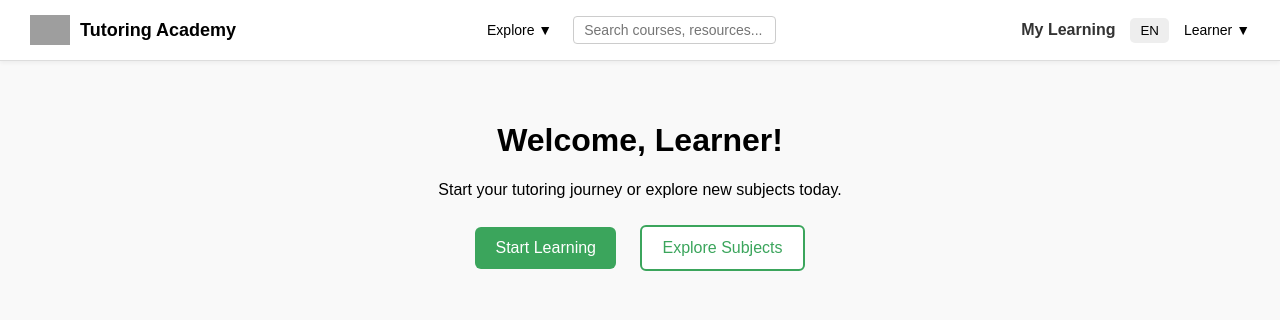
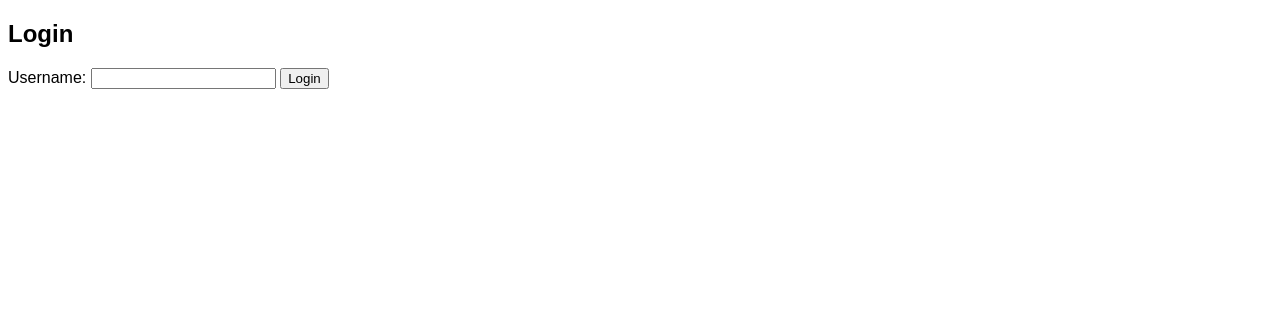
Before and after one commit to Zaiii12/Peer2Peer, a PHP site: page /dashboard.php in a window 1280 px wide. Shown: the top 320 px of the page. Run offline with PHP 8.4, Linux system fonts and the light colour scheme; grey boxes are pictures that could not be loaded.

Commit message:
Updated PHP code for admin dashboard and student/tutor requests

```diff
--- a/dashboard.php
+++ b/dashboard.php
@@ -1,172 +1,248 @@
 <?php
+session_start();
 
-$userName = "Learner";
-?>
-<!DOCTYPE html>
-<html lang="en">
-<head>
-    <meta charset="UTF-8">
-    <title>Tutoring Dashboard</title>
-    <style>
-        body {
-            margin: 0;
-            font-family: Arial, sans-serif;
-            background: #f9f9f9;
+
+$studentsFile = 'students.json';
+$tutorsFile = 'tutors.json';
+
+
+function loadData($file) {
+    if (file_exists($file)) {
+        return json_decode(file_get_contents($file), true);
+    }
+    return [];
 }
 
-        .header {
-            display: flex;
-            justify-content: space-between;
-            align-items: center;
-            background: white;
-            padding: 15px 30px;
-            border-bottom: 1px solid #ddd;
-            box-shadow: 0 2px 4px rgba(0,0,0,0.05);
+
+function saveData($file, $data) {
+    file_put_contents($file, json_encode($data, JSON_PRETTY_PRINT));
 }
 
-        .logo {
-            display: flex;
-            align-items: center;
-            font-weight: bold;
-            font-size: 18px;
+
+$students = loadData($studentsFile);
+$tutors = loadData($tutorsFile);
+
+
+if ($_SERVER['REQUEST_METHOD'] == 'POST' && isset($_POST['username'])) {
+    $_SESSION['username'] = $_POST['username'];
+    header('Location: ?page=dashboard');
+    exit();
 }
 
-        .logo img {
-            height: 30px;
-            margin-right: 10px;
+
+if (isset($_GET['page']) && $_GET['page'] === 'logout') {
+    session_destroy();
+    header('Location: ?page=login');
+    exit();
 }
 
-        .nav {
-            display: flex;
-            align-items: center;
-            gap: 15px;
+
+if (!isset($_SESSION['username']) && (isset($_GET['page']) && $_GET['page'] !== 'login')) {
+    header('Location: ?page=login');
+    exit();
 }
 
-        .search-bar {
-            padding: 5px 10px;
-            font-size: 14px;
-            border-radius: 4px;
-            border: 1px solid #ccc;
+
+$page = isset($_GET['page']) ? $_GET['page'] : 'login';
+
+
+if ($_SERVER['REQUEST_METHOD'] == 'POST' && $page == 'student_request') {
+    $new_student = [
+        "id" => count($students) + 1,
+        "date" => date("m-d-Y"),
+        "sr_code" => $_POST['sr_code'],
+        "name" => $_POST['name'],
+        "gender" => $_POST['gender'],
+        "email" => $_POST['email']
+    ];
+    $students[] = $new_student;
+    saveData($studentsFile, $students);
 }
 
-        .explore-dropdown, .user-dropdown {
-            position: relative;
+if ($_SERVER['REQUEST_METHOD'] == 'POST' && $page == 'tutor_request') {
+    $new_tutor = [
+        "id" => count($tutors) + 1,
+        "date" => date("m-d-Y"),
+        "name" => $_POST['name'],
+        "gender" => $_POST['gender'],
+        "email" => $_POST['email']
+    ];
+    $tutors[] = $new_tutor;
+    saveData($tutorsFile, $tutors);
 }
 
-        .explore-dropdown button,
-        .user-dropdown span {
-            cursor: pointer;
-            background: none;
-            border: none;
-            font-size: 14px;
+
+if ($_SERVER['REQUEST_METHOD'] == 'POST' && $page == 'update_profile') {
+    $_SESSION['username'] = $_POST['username'];
 }
 
-        .dropdown-content {
-            display: none;
-            position: absolute;
-            background: white;
-            box-shadow: 0px 4px 8px rgba(0,0,0,0.1);
-            padding: 10px;
-            top: 100%;
-            left: 0;
-            min-width: 150px;
-            z-index: 10;
+
+if (isset($_GET['delete_student'])) {
+    $studentId = $_GET['delete_student'];
+    $students = array_filter($students, function($s) use ($studentId) {
+        return $s['id'] != $studentId;
+    });
+    $students = array_values($students);
+    saveData($studentsFile, $students);
 }
 
-        .dropdown-content a {
-            display: block;
-            padding: 5px;
-            text-decoration: none;
-            color: black;
+if (isset($_GET['delete_tutor'])) {
+    $tutorId = $_GET['delete_tutor'];
+    $tutors = array_filter($tutors, function($t) use ($tutorId) {
+        return $t['id'] != $tutorId;
+    });
+    $tutors = array_values($tutors);
+    saveData($tutorsFile, $tutors);
 }
+?>
 
-        .explore-dropdown:hover .dropdown-content,
-        .user-dropdown:hover .dropdown-content {
-            display: block;
-        }
-
-        .user-section {
-            display: flex;
-            align-items: center;
-            gap: 15px;
-        }
-
-        .lang-toggle {
-            border: none;
-            background: #eee;
-            padding: 5px 10px;
-            border-radius: 5px;
-            cursor: pointer;
-        }
-
-        .my-learning {
-            text-decoration: none;
-            font-weight: bold;
-            color: #333;
-        }
-
-        main {
-            padding: 40px;
-            text-align: center;
-        }
-
-        .start-btn, .explore-btn {
-            margin: 10px;
-            padding: 12px 20px;
-            font-size: 16px;
-            border: none;
-            border-radius: 6px;
-            cursor: pointer;
-        }
-
-        .start-btn {
-            background: #3ba55c;
-            color: white;
-        }
-
-        .explore-btn {
-            border: 2px solid #3ba55c;
-            color: #3ba55c;
-            background: white;
-        }
+<!DOCTYPE html>
+<html>
+<head>
+    <title>Admin System</title>
+    <style>
+        body { font-family: Arial; }
+        .header { display: flex; justify-content: space-between; background: #f2f2f2; padding: 10px; }
+        .username { margin-left: 10px; }
+        .logout { background: red; color: white; padding: 5px 10px; text-decoration: none; }
+        .dashboard { display: flex; flex-wrap: wrap; padding: 20px; gap: 10px; }
+        .card { display: block; width: 180px; height: 100px; text-align: center; color: white; text-decoration: none; padding: 10px; }
+        .red { background: red; }
+        .graph { background: #ddd; height: 200px; flex: 1 1 45%; margin-top: 20px; padding: 10px; text-align: center; }
+        table { width: 90%; margin: 20px; border-collapse: collapse; }
+        th, td { border: 1px solid #ccc; padding: 8px; text-align: center; }
+        .approve { background: green; color: white; }
+        .reject { background: red; color: white; }
+        .nav { margin: 20px; display: flex; gap: 10px; }
+        .nav button { padding: 10px 20px; cursor: pointer; }
     </style>
 </head>
 <body>
-    <header class="header">
-        <div class="logo">
-            <img src="logo.png" alt="Tutoring Academy Logo" />
-            <span>Tutoring Academy</span>
+
+<?php if ($page === 'login'): ?>
+    <h2>Login</h2>
+    <form method="POST">
+        <label>Username: <input type="text" name="username" required></label>
+        <button type="submit">Login</button>
+    </form>
+
+<?php elseif ($page === 'dashboard'): ?>
+    <div class="header">
+        <div class="username"><?= $_SESSION['username'] ?></div>
+        <a href="?page=logout" class="logout">LOGOUT</a>
     </div>
-        <nav class="nav">
-            <div class="explore-dropdown">
-                <button>Explore ▼</button>
-                <div class="dropdown-content">
-                    <a href="#">Subjects</a>
-                    <a href="#">Tutors</a>
-                    <a href="#">Workshops</a>
+
+    <div class="nav">
+        <button onclick="window.location.href='?page=dashboard'">Dashboard</button>
+        <button onclick="window.location.href='?page=student_request'">Student Request</button>
+        <button onclick="window.location.href='?page=tutor_request'">Tutor Request</button>
+        <button onclick="window.location.href='?page=update_profile'">Update Profile</button>
     </div>
+
+    <div class="dashboard">
+        <a href="?page=student_request" class="card red">
+            <div><?= count($students) ?></div>
+            <p>Sign Up Request - Student</p>
+        </a>
+        <a href="?page=tutor_request" class="card red">
+            <div><?= count($tutors) ?></div>
+            <p>Sign Up Request - Tutor</p>
+        </a>
+        <a href="#" class="card red">
+            <div>0</div>
+            <p>All Students</p>
+        </a>
+        <a href="#" class="card red">
+            <div>0</div>
+            <p>All Tutors</p>
+        </a>
+        <div class="graph">Graph for No. of Tutors</div>
+        <div class="graph">Graph for No. of Students</div>
     </div>
-            <input type="text" class="search-bar" placeholder="Search courses, resources..." />
-        </nav>
-        <div class="user-section">
-            <a href="#" class="my-learning">My Learning</a>
-            <button class="lang-toggle">EN</button>
-            <div class="user-dropdown">
-                <span><?php echo $userName; ?> ▼</span>
-                <div class="dropdown-content">
-                    <a href="#">Profile</a>
-                    <a href="#">Settings</a>
-                    <a href="#">Logout</a>
-                </div>
-            </div>
-        </div>
-    </header>
 
-    <main>
-        <h1>Welcome, <?php echo $userName; ?>!</h1>
-        <p>Start your tutoring journey or explore new subjects today.</p>
-        <button class="start-btn">Start Learning</button>
-        <button class="explore-btn">Explore Subjects</button>
-    </main>
+<?php elseif ($page === 'student_request'): ?>
+    <h2>Student Sign-Up Request</h2>
+    <form method="POST">
+        <label>SR Code: <input type="text" name="sr_code" required></label><br>
+        <label>Name: <input type="text" name="name" required></label><br>
+        <label>Gender:
+            <select name="gender">
+                <option value="Male">Male</option>
+                <option value="Female">Female</option>
+            </select>
+        </label><br>
+        <label>Email: <input type="email" name="email" required></label><br>
+        <button type="submit">Submit</button>
+    </form>
+    <h3>Existing Requests</h3>
+    <table>
+        <thead>
+            <tr><th>ID</th><th>Date</th><th>Sr-Code</th><th>Name</th><th>Gender</th><th>Email</th><th>Action</th></tr>
+        </thead>
+        <tbody>
+            <?php foreach ($students as $s): ?>
+            <tr>
+                <td><?= $s['id'] ?></td>
+                <td><?= $s['date'] ?></td>
+                <td><?= $s['sr_code'] ?></td>
+                <td><?= $s['name'] ?></td>
+                <td><?= $s['gender'] ?></td>
+                <td><?= $s['email'] ?></td>
+                <td>
+                    <button class="approve">&#x2714;</button>
+                    <button class="reject">&#x2716;</button>
+                    <a href="?delete_student=<?= $s['id'] ?>" class="reject">Delete</a>
+                </td>
+            </tr>
+            <?php endforeach; ?>
+        </tbody>
+    </table>
+
+<?php elseif ($page === 'tutor_request'): ?>
+    <h2>Tutor Sign-Up Request</h2>
+    <form method="POST">
+        <label>Name: <input type="text" name="name" required></label><br>
+        <label>Gender:
+            <select name="gender">
+                <option value="Male">Male</option>
+                <option value="Female">Female</option>
+            </select>
+        </label><br>
+        <label>Email: <input type="email" name="email" required></label><br>
+        <button type="submit">Submit</button>
+    </form>
+    <h3>Existing Requests</h3>
+    <table>
+        <thead>
+            <tr><th>ID</th><th>Date</th><th>Credentials</th><th>Name</th><th>Gender</th><th>Email</th><th>Action</th></tr>
+        </thead>
+        <tbody>
+            <?php foreach ($tutors as $t): ?>
+            <tr>
+                <td><?= $t['id'] ?></td>
+                <td><?= $t['date'] ?></td>
+                <td><a href="#">View</a></td>
+                <td><?= $t['name'] ?></td>
+                <td><?= $t['gender'] ?></td>
+                <td><?= $t['email'] ?></td>
+                <td>
+                    <button class="approve">&#x2714;</button>
+                    <button class="reject">&#x2716;</button>
+                    <a href="?delete_tutor=<?= $t['id'] ?>" class="reject">Delete</a>
+                </td>
+            </tr>
+            <?php endforeach; ?>
+        </tbody>
+    </table>
+
+<?php elseif ($page === 'update_profile'): ?>
+    <h2>Update Profile</h2>
+    <form method="POST">
+        <label>Username: <input type="text" name="username" value="<?= $_SESSION['username'] ?>" required></label><br>
+        <button type="submit">Update</button>
+    </form>
+
+<?php endif; ?>
+
 </body>
 </html>
--- /dev/null
+++ b/students.json
@@ -0,0 +1,10 @@
+[
+    {
+        "id": 1,
+        "date": "04-13-2025",
+        "sr_code": "00-12345",
+        "name": "Ace",
+        "gender": "Male",
+        "email": "ace@gmail.com"
+    }
+]
```
Lines whose indentation alone changed are shown as unchanged.
